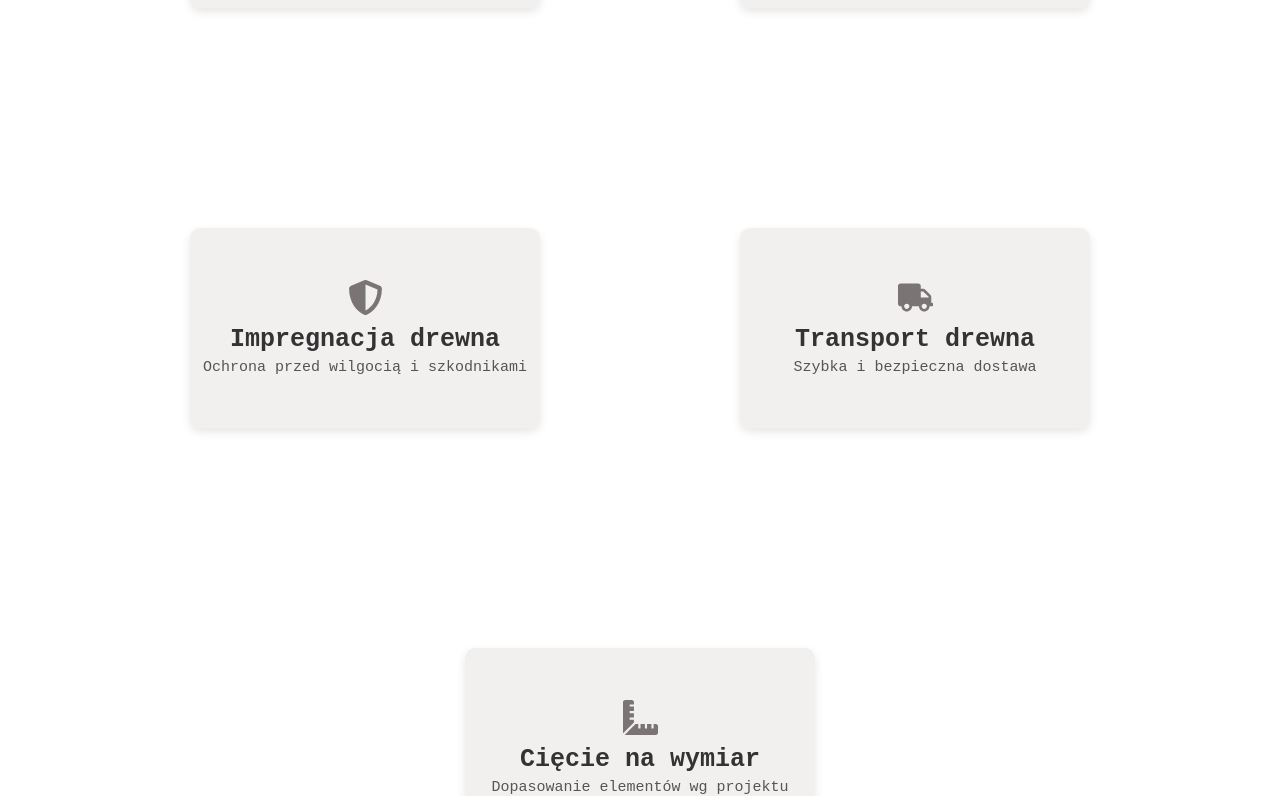
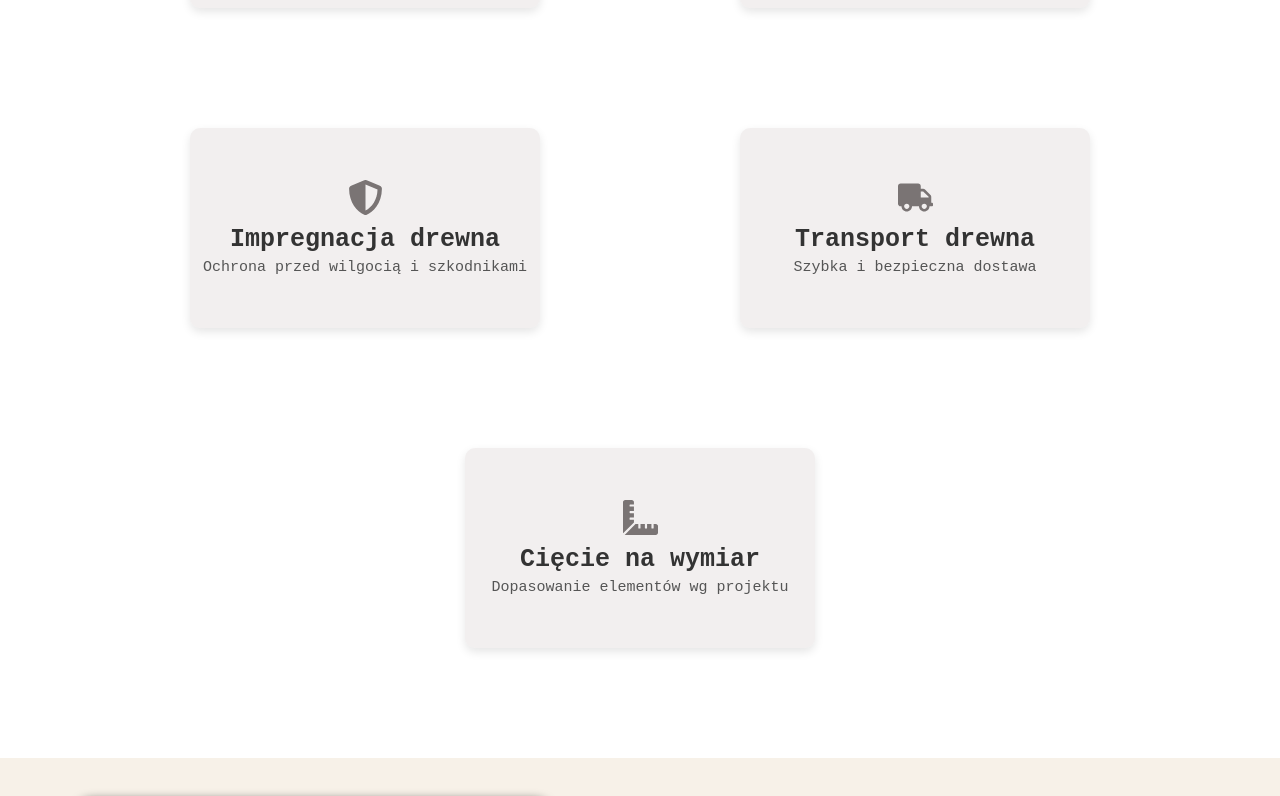
Before and after one commit to Kondziu00/drew-met, a React (Create React App) app: page / in a window 1280 px wide. Shown: the part 1260-2056 px from the top of the page. Built offline with nearby package versions, Linux system fonts and the light colour scheme.

Commit message:
some styles fixed

```diff
--- a/src/components/MainPage/FullGallery.js
+++ b/src/components/MainPage/FullGallery.js
@@ -11,8 +11,10 @@ import img7 from '../../images/about.jpg';
 import img8 from '../../images/about.jpg';
 import img9 from '../../images/about.jpg';
 import img10 from '../../images/about.jpg';
+import img11 from '../../images/about.jpg';
+import img12 from '../../images/about.jpg';
 
-const images = [img1, img2, img3, img4, img5, img6, img7, img8, img9, img10];
+const images = [img1, img2, img3, img4, img5, img6, img7, img8, img9, img10, img11, img12];
 
 const FullGallery = () => {
 	return (
--- a/src/components/MainPage/Gallery.css
+++ b/src/components/MainPage/Gallery.css
@@ -27,14 +27,13 @@
 /* FLEX */
 .gallery__flex {
 	display: flex;
-	flex-wrap: wrap;
 	justify-content: center;
 	gap: 20px;
 }
 
 .gallery__item {
-	flex: 1 1 20rem; /* responsive kolumny */
-	max-width: 30rem;
+	/* flex: 1 1 20rem; */
+	max-width: 45rem;
 	overflow: hidden;
 	border-radius: 12px;
 	cursor: pointer;
@@ -42,7 +41,7 @@
 
 .gallery__item img {
 	width: 100%;
-	height: 22rem;
+	height: 35rem;
 	object-fit: cover;
 	transition: transform 0.4s ease;
 }
--- a/src/components/MainPage/Services.css
+++ b/src/components/MainPage/Services.css
@@ -1,6 +1,7 @@
 .services {
 	padding: 0 10rem;
 	height: auto;
+	margin-bottom: 6rem;
 	/* background-color: rgba(223, 223, 223, 0.5); */
 }
 
@@ -36,7 +37,7 @@
 	align-items: center;
 	width: 35rem;
 	height: 20rem;
-	margin: 5rem auto 15rem;
+	margin: 5rem auto 5rem;
 	background-color: #d4caca4b;
 	border-radius: 1rem;
 	box-shadow: 0 4px 10px rgba(0, 0, 0, 0.1);
```
